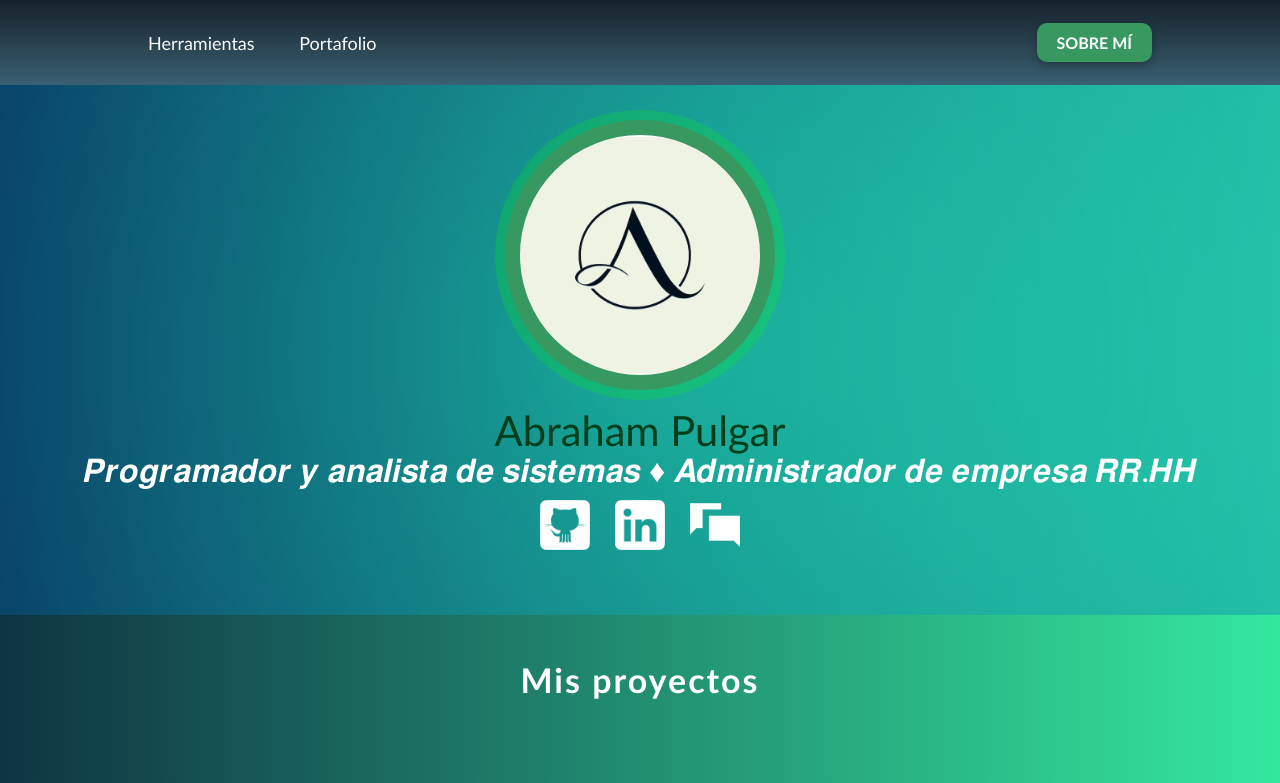
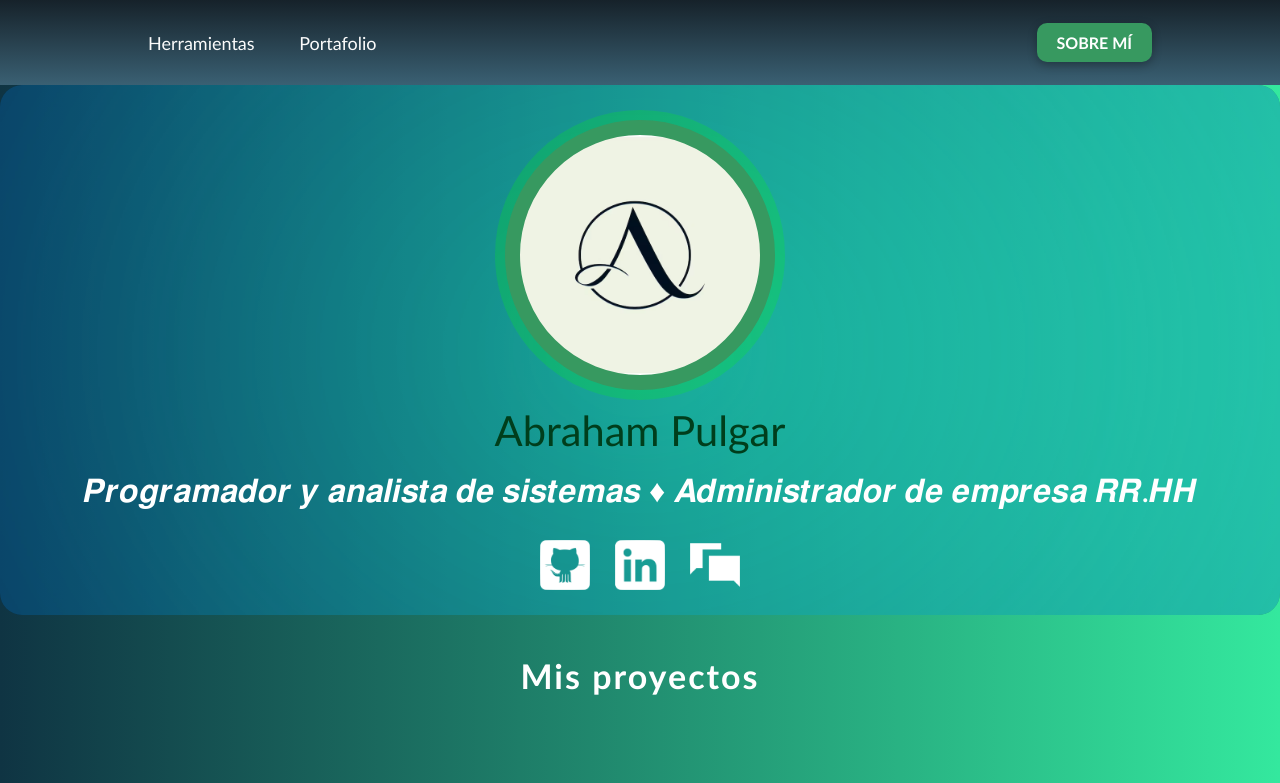
Before and after one commit to abrahampulgar/abrahampulgar.github.io, a plain HTML site: page index.html in a window 1280 px wide. Shown: the top 783 px of the page. Drawn offline with Linux system fonts and the light colour scheme.

Commit message:
Update style.css
update de la seccion de perfil ,caratula

```diff
--- a/style.css
+++ b/style.css
@@ -238,6 +238,10 @@ background: linear-gradient(to top, #3A6073, #16222A); /* W3C, IE 10+/ Edge, Fir
     position: relative;
 }
 .hero img{
+    border-radius: 22px;;
+    display: flex;
+    background-color: #001a2b;
+
     width: 100%;
     height: 530px;
     opacity: 0.32;
@@ -298,8 +302,8 @@ background: linear-gradient(to top, #3A6073, #16222A); /* W3C, IE 10+/ Edge, Fir
 .square-text-2{
     font-size: 2rem;
     color:white;
-    top:450px;
-    z-index: 11;
+    top:470px;
+    z-index: 14;
     text-align: center;
 }
 .square-text-3{
@@ -317,7 +321,7 @@ background: linear-gradient(to top, #3A6073, #16222A); /* W3C, IE 10+/ Edge, Fir
     text-decoration: none;
 }
 .contact-icon{
-    top : 500px;
+    top : 540px;
     z-index: 20;
     text-decoration: none;
 }
@@ -345,7 +349,7 @@ span {
     color: var(--secondary);/*--primary  secondary es blanco*/
 }
 .contact-icon img:hover {
-    transform: scale(1.2);
+    transform: scale(1.1);
 }
 .briefcase{
     background-color:var(--dark3)   /*color fondo*/
```
